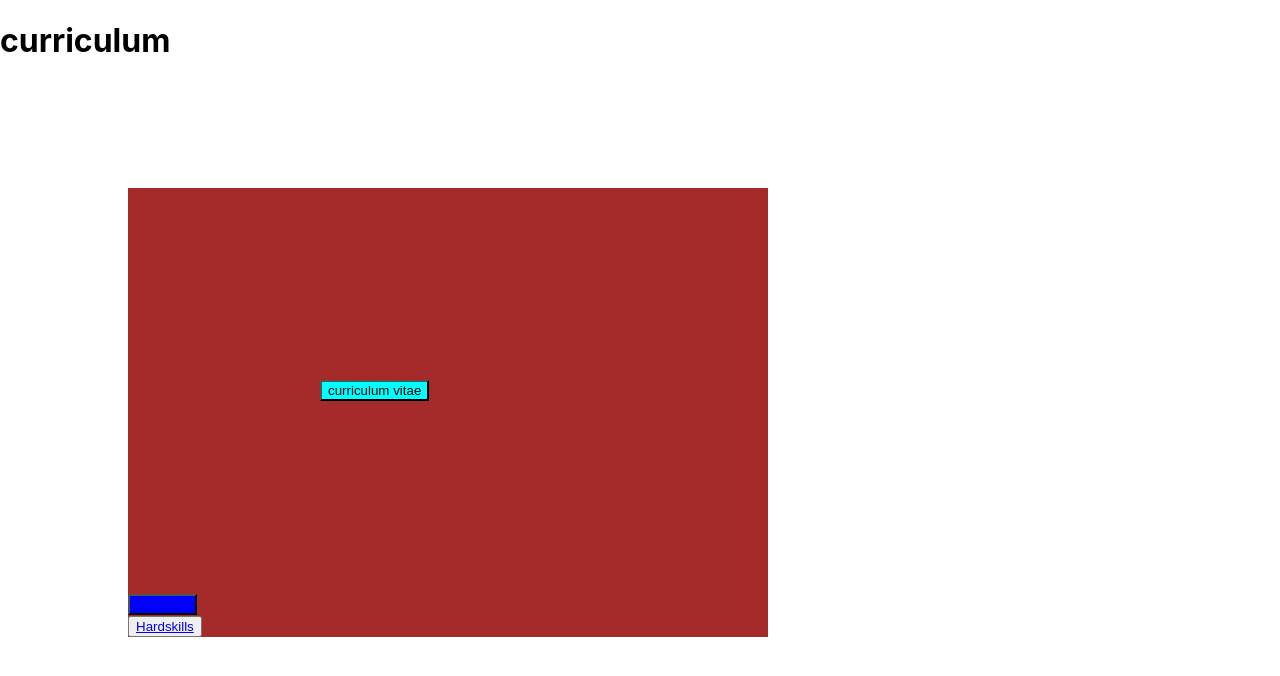
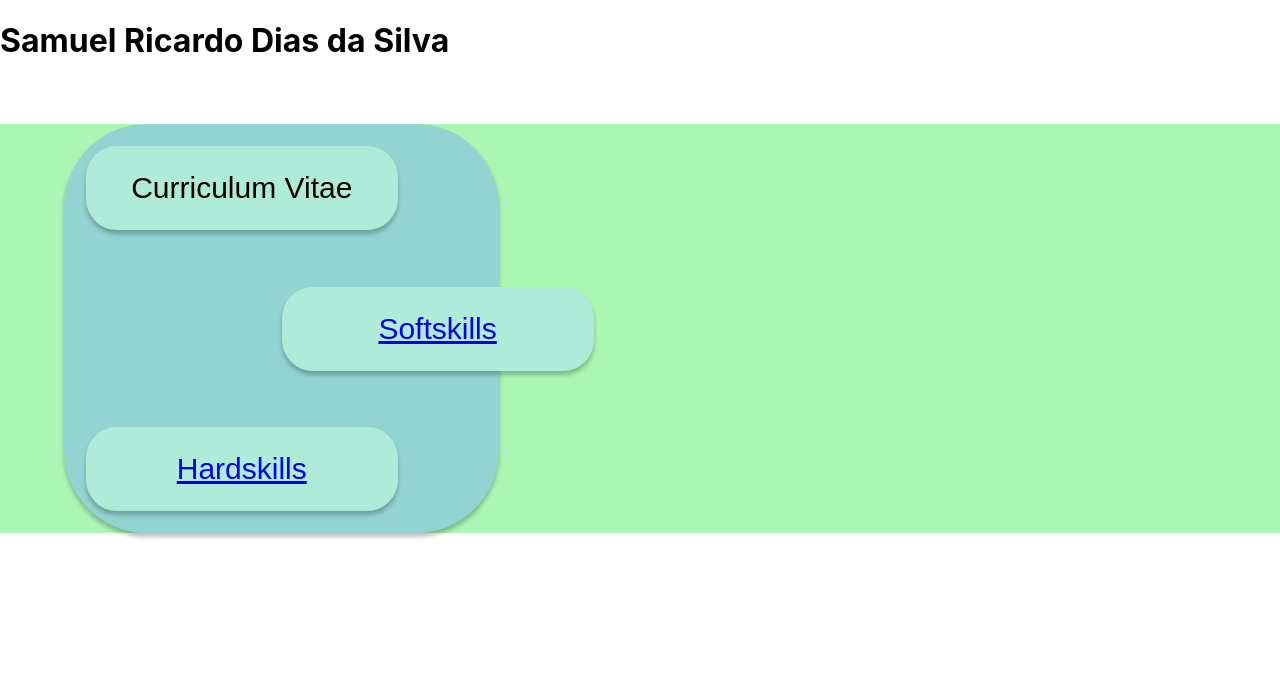
Before and after one commit to SamuelRicardoDS/curriculum, a React (Create React App) app: page / in a window 1280 px wide. Shown: the top 676 px of the page. Built offline with nearby package versions, Linux system fonts and the light colour scheme.

Commit message:
first component

```diff
--- a/src/components/Homebuttons/index.js
+++ b/src/components/Homebuttons/index.js
@@ -4,10 +4,11 @@ import './style.css'
 
 function Homebuttons() {
     return(
+        <div className="page">
         <section className="Bodybuttons">
             <div>
                 <button className="Curriculumbutton">
-                    curriculum vitae
+                    Curriculum Vitae
                 </button>
             </div>
             <div>
@@ -16,11 +17,12 @@ function Homebuttons() {
                 </button>
             </div>
             <div>
-                <button>
+                <button className="Hardbutton">
                     <Link to ="/hardskills">Hardskills</Link>
                 </button>
             </div>
         </section>
+        </div>
     )
 }
 
--- a/src/components/Homebuttons/style.css
+++ b/src/components/Homebuttons/style.css
@@ -1,16 +1,49 @@
+.page {
+    background-color: #AAF6B3;
+}
 
 .Bodybuttons {
-    margin: 10%;
-    width: 50%;
+    margin: 5%;
+    width: 34%;
     align-items: center;
-    background-color:brown;
+    background-color: #92D4D1;
+    border-radius: 83px;
+    box-shadow: 0px 4px 4px rgba(0, 0, 0, 0.25);
 }
 
+
 .Curriculumbutton {
-   background-color: aqua;
-   margin: 30%;
+   height: 84px;
+   width: 312px;
+   background-color: #AEEBD8;
+   margin-top: 5%;
+   margin-left: 5%;
+   border-radius: 31px;
+   box-shadow: 0px 4px 4px rgba(0, 0, 0, 0.25);
+   border: none;
+   font-size: 30px;
 }
 
 .Softbutton {
-    background-color: blue;
+    height: 84px;
+    width: 312px;
+    margin-left: 50%;
+    margin-top: 13%;
+    background-color: #AEEBD8;
+    border-radius: 31px;
+    box-shadow: 0px 4px 4px rgba(0, 0, 0, 0.25);
+    border: none;
+    font-size: 30px;
 }
+
+.Hardbutton {
+    height: 84px;
+    width: 312px;
+    margin: 5%;
+    margin-top: 13%;
+    background-color: #AEEBD8;
+    border-radius: 31px;
+    box-shadow: 0px 4px 4px rgba(0, 0, 0, 0.25);
+    border: none;
+    font-size: 30px;
+}
--- a/src/pages/Home/index.js
+++ b/src/pages/Home/index.js
@@ -5,7 +5,7 @@ import Homebuttons from "../../components/Homebuttons";
 function Home() {
     return(
         <div className="App">
-            <h1>curriculum</h1>
+            <h1>Samuel Ricardo Dias da Silva</h1>
             <Homebuttons/>
         </div>
     )
```
